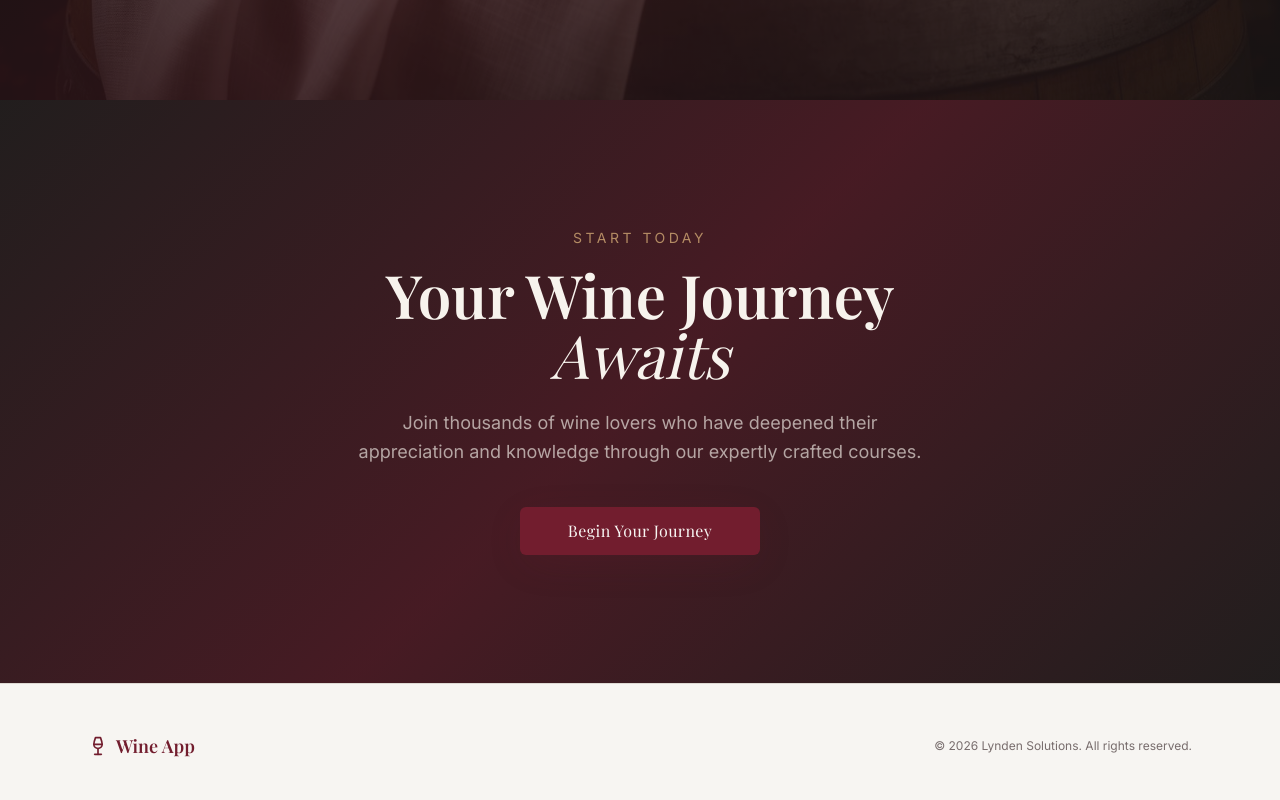
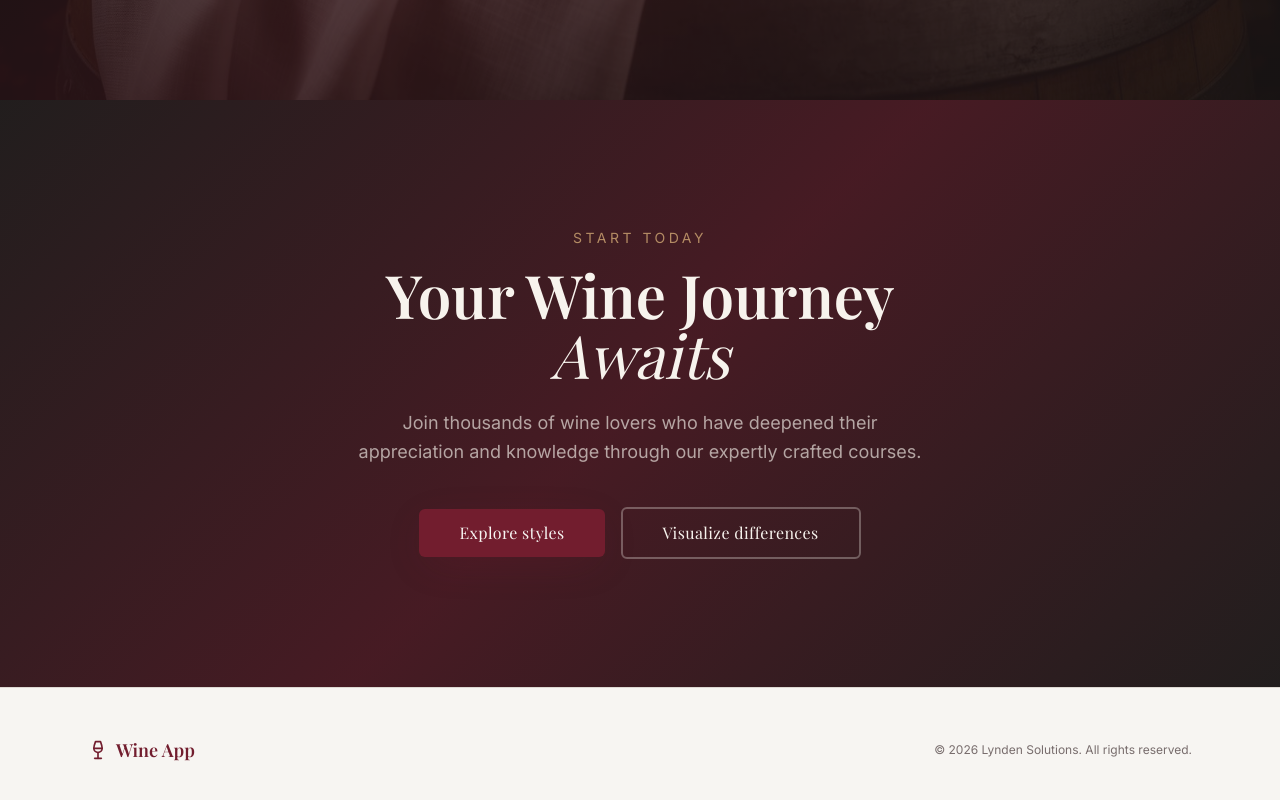
Before and after one commit to MartinLundqvist/wine-app, a React (Vite) app in the folder apps/web/: page / in a window 1280 px wide. Shown: the part 764-1564 px from the top of the page. Built offline with nearby package versions, Linux system fonts and the light colour scheme; no server answers; a web font is replaced by a local one.

Commit message:
Two buttons

```diff
--- a/apps/web/src/components/landing/CTASection.tsx
+++ b/apps/web/src/components/landing/CTASection.tsx
@@ -22,12 +22,17 @@ const CTASection = () => {
             <span className="italic font-normal">Awaits</span>
           </h2>
           <p className="text-cream-dark/70 text-lg mb-10 font-light leading-relaxed max-w-xl mx-auto">
-            Join thousands of wine lovers who have deepened their appreciation
-            and knowledge through our expertly crafted courses.
+            Join thousands of wine lovers who have deepened their appreciation and
+            knowledge through our expertly crafted courses.
           </p>
-          <Button variant="hero" size="lg" className="px-12 py-6" asChild>
-            <Link to="/explore">Begin Your Journey</Link>
-          </Button>
+          <div className="flex flex-col sm:flex-row gap-4 justify-center items-center">
+            <Button variant="hero" size="lg" className="px-10 py-6" asChild>
+              <Link to="/explore">Explore styles</Link>
+            </Button>
+            <Button variant="heroOutline" size="lg" className="px-10 py-6 border-cream/30 text-cream hover:bg-cream/10" asChild>
+              <Link to="/visualize">Visualize differences</Link>
+            </Button>
+          </div>
         </motion.div>
       </div>
     </section>
```
